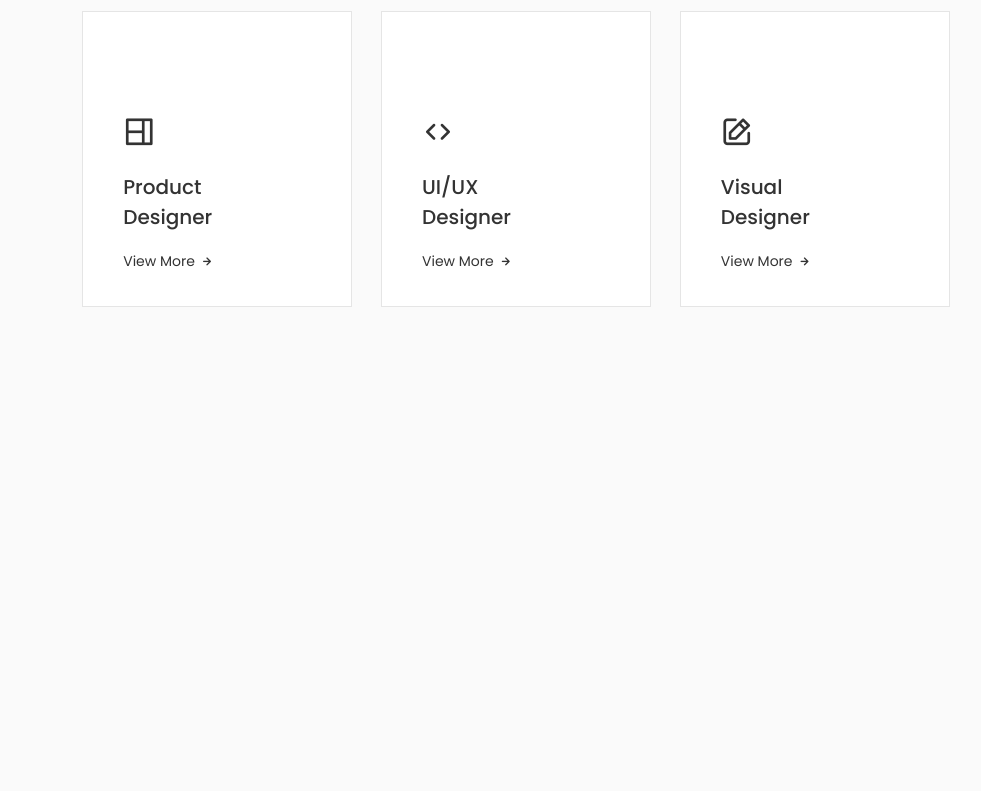
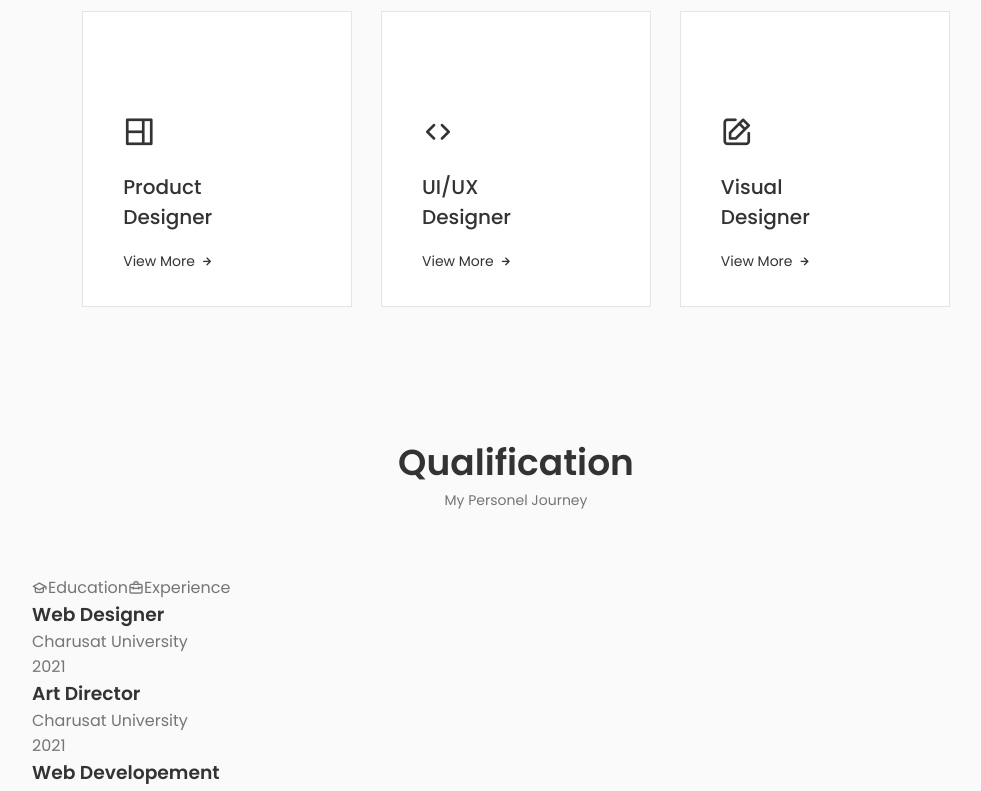
Before and after one commit to jimichhatrala/jimichhatrala.github.io, a React (Create React App) app: page / in a window 1280 px wide. Shown: the part 2000-2791 px from the top of the page, without its empty margins (124-1105 px from the left). Before the commit the page ends 2339 px from the top, so only its background shows below. Built offline with nearby package versions, Linux system fonts and the light colour scheme.

Commit message:
Structure Of Qualification Section

```diff
--- a/src/App.js
+++ b/src/App.js
@@ -2,6 +2,7 @@
 import About from "./components/about/About";
 import Header from "./components/header/Header";
 import Home from "./components/home/Home";
+import Qualification from "./components/qualification/Qualification";
 import Services from "./components/services/Services";
 import Skills from "./components/skills/Skills";
 
@@ -14,6 +15,7 @@
         <About />
         <Skills />
         <Services />
+        <Qualification />
       </main>
     </>
   );
--- /dev/null
+++ b/src/components/qualification/Qualification.jsx
@@ -0,0 +1,153 @@
+import React from "react";
+import "./qualification.css";
+
+const Qualification = () => {
+  return (
+    <section className="qualification section">
+      <h2 className="section__title">Qualification</h2>
+      <span className="section__subtitle">My Personel Journey</span>
+
+      <div className="qualification__container container">
+        <div className="qualification__tabs">
+          <div className="qualification__button qualification__active button--flex">
+            <i className="uil uil-graduation-cap qualification__icon"></i>{" "}
+            Education
+          </div>
+          <div className="qualification__button button--flex">
+            <i className="uil uil-briefcase-alt qualification__icon"></i>{" "}
+            Experience
+          </div>
+        </div>
+        <div className="qualification__sections">
+          <div className="qualification__content qualification__content-active">
+            <div className="qualification__data">
+              <div>
+                <h3 className="qualification__title">Web Designer</h3>
+                <span className="qualification__subtitle">
+                  Charusat University
+                </span>
+                <div className="qualification__calender">
+                  <i className="uil uil-calender-alt"></i> 2021
+                </div>
+              </div>
+              <div>
+                <span className="qualification__rounder"></span>
+                <span className="qualification__line"></span>
+              </div>
+            </div>
+
+            {/* ***************************************************************************** */}
+
+            <div className="qualification__data">
+              <div></div>
+              <div>
+                <span className="qualification__rounder"></span>
+                <span className="qualification__line"></span>
+              </div>
+              <div>
+                <h3 className="qualification__title">Art Director</h3>
+                <span className="qualification__subtitle">
+                  Charusat University
+                </span>
+                <div className="qualification__calender">
+                  <i className="uil uil-calender-alt"></i> 2021
+                </div>
+              </div>
+            </div>
+            {/* ******************************************************************************** */}
+            <div className="qualification__data">
+              <div>
+                <h3 className="qualification__title">Web Developement</h3>
+                <span className="qualification__subtitle">
+                  Charusat University
+                </span>
+                <div className="qualification__calender">
+                  <i className="uil uil-calender-alt"></i> 2021
+                </div>
+              </div>
+              <div>
+                <span className="qualification__rounder"></span>
+                <span className="qualification__line"></span>
+              </div>
+            </div>
+
+            {/* ***************************************************************************** */}
+
+            <div className="qualification__data">
+              <div></div>
+              <div>
+                <span className="qualification__rounder"></span>
+                <span className="qualification__line"></span>
+              </div>
+              <div>
+                <h3 className="qualification__title">UX Expert</h3>
+                <span className="qualification__subtitle">
+                  Charusat University
+                </span>
+                <div className="qualification__calender">
+                  <i className="uil uil-calender-alt"></i> 2021
+                </div>
+              </div>
+            </div>
+          </div>
+          <div className="qualification__content">
+            <div className="qualification__data">
+              <div>
+                <h3 className="qualification__title">Product Designer</h3>
+                <span className="qualification__subtitle">
+                  Charusat University
+                </span>
+                <div className="qualification__calender">
+                  <i className="uil uil-calender-alt"></i> 2021
+                </div>
+              </div>
+              <div>
+                <span className="qualification__rounder"></span>
+                <span className="qualification__line"></span>
+              </div>
+            </div>
+
+            {/* ***************************************************************************** */}
+
+            <div className="qualification__data">
+              <div></div>
+              <div>
+                <span className="qualification__rounder"></span>
+                <span className="qualification__line"></span>
+              </div>
+              <div>
+                <h3 className="qualification__title">UX Designer</h3>
+                <span className="qualification__subtitle">
+                  Charusat University
+                </span>
+                <div className="qualification__calender">
+                  <i className="uil uil-calender-alt"></i> 2021
+                </div>
+              </div>
+            </div>
+            {/* ******************************************************************************** */}
+            <div className="qualification__data">
+              <div>
+                <h3 className="qualification__title">Web Designer</h3>
+                <span className="qualification__subtitle">
+                  Charusat University
+                </span>
+                <div className="qualification__calender">
+                  <i className="uil uil-calender-alt"></i> 2021
+                </div>
+              </div>
+              <div>
+                <span className="qualification__rounder"></span>
+                <span className="qualification__line"></span>
+              </div>
+            </div>
+
+            {/* ***************************************************************************** */}
+          </div>
+        </div>
+      </div>
+    </section>
+  );
+};
+
+export default Qualification;
```
Also changed, not shown: src/components/qualification/qualification.css (added).
